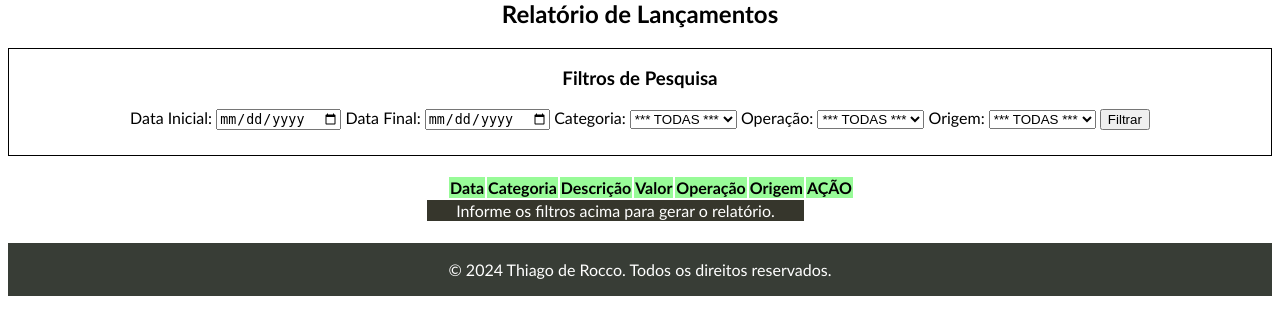
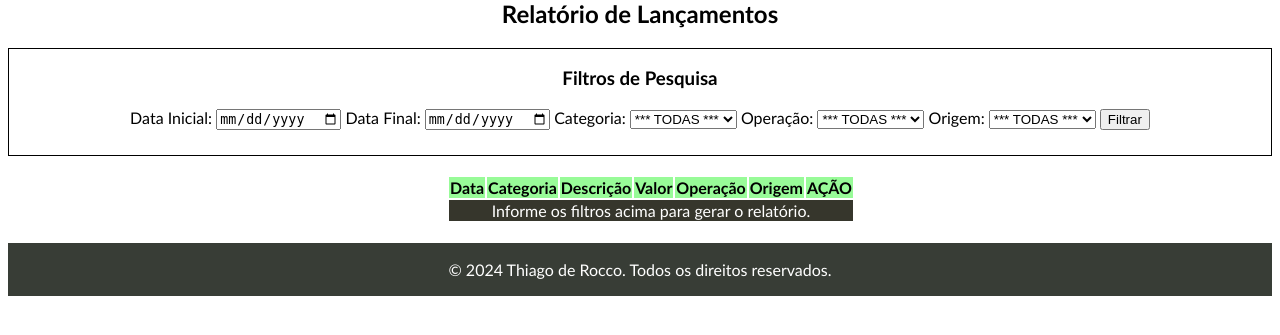
Before and after one commit to thiagorocco/projetos-django, a Django app: page /rel-lctos/ in a window 1280 px wide. Shown: the part 141-476 px from the top of the page. Run offline with Django 5.2, Linux system fonts and the light colour scheme; data that the repository does not hold is empty.

Commit message:
Update rel_lancamentos.html
Corrigida a formatação das mensagens de erro e de resultado vazio.

```diff
--- a/controle-financeiro/financeiro/templates/financeiro/rel_lancamentos.html
+++ b/controle-financeiro/financeiro/templates/financeiro/rel_lancamentos.html
@@ -52,6 +52,7 @@
     {% if imprimir %}
         {% if sem_resultados  %}
             <tr class="msg-no-result">
+                <td class="linha"></td>
                 <td colspan="7">Não há registros para o filtro informado</td>
             </tr>
         {% else %}
@@ -70,6 +71,7 @@
         {% endif %}
     {% else %}
         <tr class="msg-init-filter">
+            <td class="linha"></td>
             <td colspan="7">Informe os filtros acima para gerar o relatório.</td>
         </tr>
     {% endif %}
```
